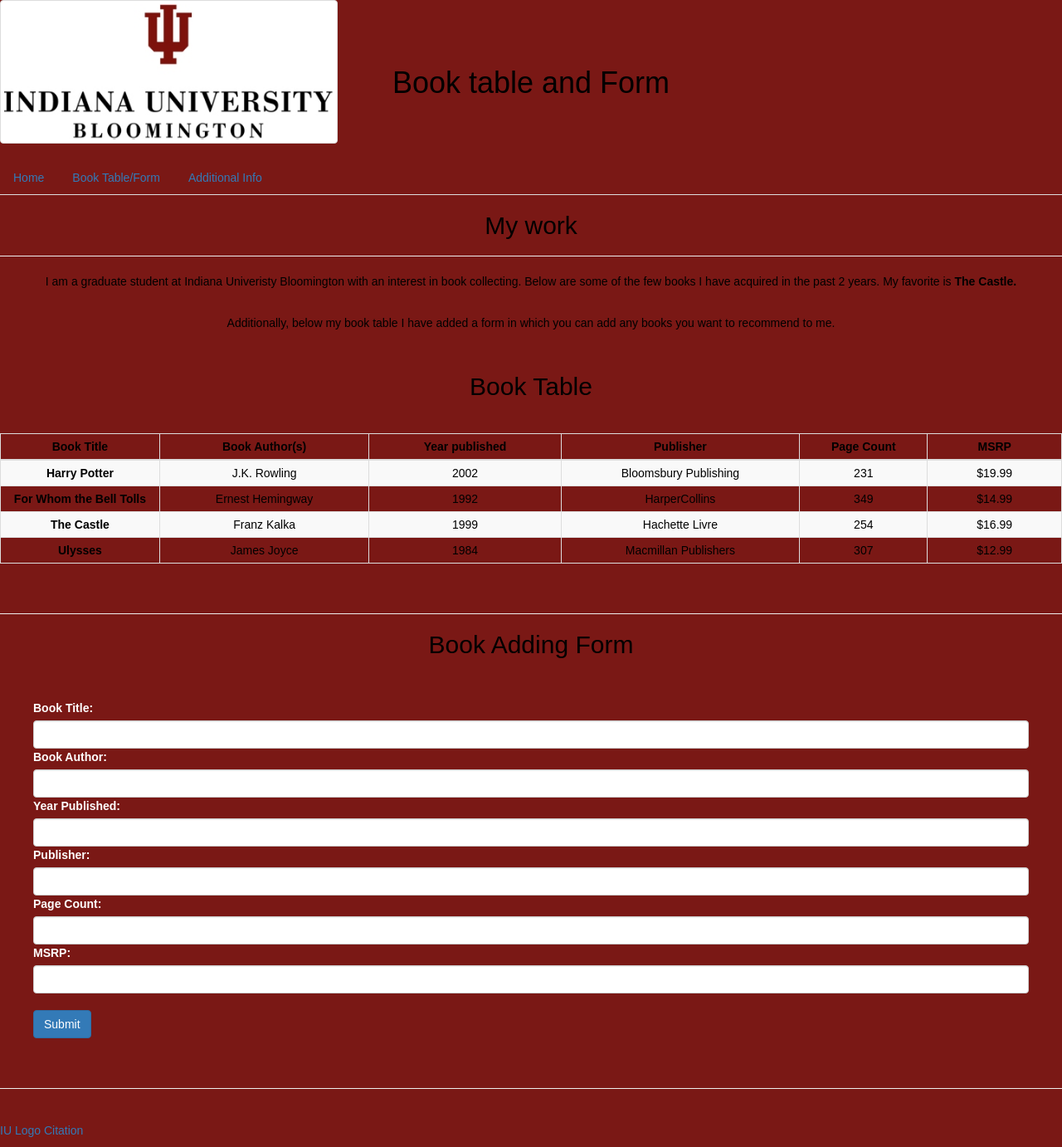
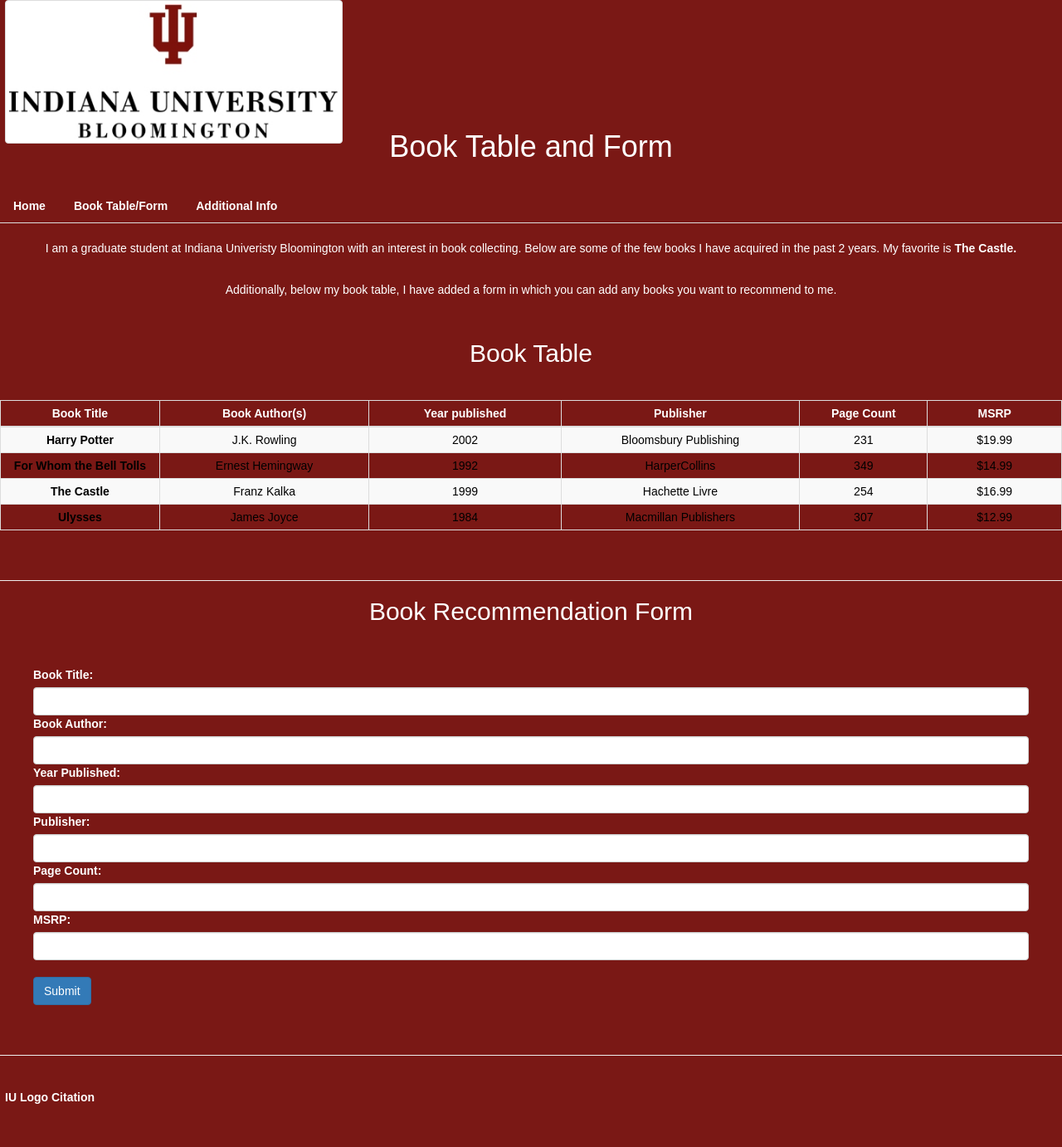
Before and after one commit to iu-msis/1-html-review-zolvera01, a PHP site: page /bookTableForm.html in a window 1280 px wide. Shown: the whole page at 83% size. After the commit the page ends 1330 px from the top, so only its background shows below. Run offline with PHP 8.4, Linux system fonts and the light colour scheme; some libraries are stand-ins or nearby versions.

Commit message:
This committ will add some of the CSS changes I have made along with other details to make the cite look cleaner.

```diff
--- a/public/CSS/style.css
+++ b/public/CSS/style.css
@@ -3,6 +3,16 @@ body {
             background-color: rgb(122,24,21);
 
             color: black;
+}
+header{
+            color:black;
+            font-size: xx-large;
+        }
+a{
+            font-weight: bold;
+            color: white;
+            padding: 6px;
+
 }
 form {
             background-color: rgb(122,24,21);
@@ -27,4 +37,5 @@ form {
 }
 .title{
             background-color: rgb(122,24,21);
+            color: white;
         }
--- a/public/bookTableForm.html
+++ b/public/bookTableForm.html
@@ -1,7 +1,7 @@
 <!doctype html>
 <html>
 <head>
-  <title>My Page Title</title>
+  <title>Book Form/Table</title>
 
   <link rel="stylesheet" href="https://maxcdn.bootstrapcdn.com/bootstrap/3.3.7/css/bootstrap.min.css">
   <script src="https://code.jquery.com/jquery-3.2.1.js"></script>
@@ -15,9 +15,10 @@
         <a href="https://www.in.gov/dva/images/companies/IU_logo.jpg"><img src="img/IU_logo.jpg" class="iu img-thumbnail" alt="Indiana Univeristy Bloomington" height=100px></a>
         </div>
         <div class="col-sm-6 col-md-4 col-lg-4">
-          <br><br><br><h1 class="text-center title">Book table and Form</h1>
+          <br><br><br><h1 class="title text-center">Book Table and Form</h1>
      </div>
-  </header>
+</header>
+</header>
   <br>
   <ul class="nav nav-tabs">
     <li class="nav-item">
@@ -31,13 +32,11 @@
     </li>
   </ul>
 
-
+<br>
   <div>
-    <h2 class="text-center">My work</h2>
-    <hr>
-        <p class="text-center"> I am a graduate student at Indiana Univeristy Bloomington with an interest in book collecting. Below are some of the few books I have acquired in the past 2 years. My favorite is <strong>The Castle.</strong></p>
+        <p class="title text-center"> I am a graduate student at Indiana Univeristy Bloomington with an interest in book collecting. Below are some of the few books I have acquired in the past 2 years. My favorite is <strong>The Castle.</strong></p>
         <br>
-        <p class="text-center"> Additionally, below my book table I have added a form in which you can add any books you want to recommend to me.</p>
+        <p class="title text-center"> Additionally, below my book table, I have added a form in which you can add any books you want to recommend to me.</p>
     </div>
 
 <main>
@@ -48,18 +47,18 @@
 
 <!----The following bootstrap table code has been acquired via the Bootstrap website as shown in class with some additions to fulfill the assignment requirements. The website can be found at:https://getbootstrap.com/docs/5.1/content/tables/-->
 
-    <h2 class="head text-center"> Book Table </h2>
+    <h2 class="title text-center"> Book Table </h2>
         <Div class="contain">
             <Div class="rows">
                 <table class="table table-bordered table-striped table-hover table-condensed">
                     <thead>
                     <tr>
-                        <th class="red text-center col-sm 2">Book Title</th>
-                        <th class="red text-center col-sm 2">Book Author(s)</th>
-                        <th class="red text-center col-sm 2">Year published</th>
-                        <th class="red text-center col-sm 2">Publisher</th>
-                        <th class="red text-center col-sm 2">Page Count</th>
-                        <th class="red text-center col-sm 2">MSRP</th>
+                        <th class="title text-center col-sm 2">Book Title</th>
+                        <th class="title text-center col-sm 2">Book Author(s)</th>
+                        <th class="title text-center col-sm 2">Year published</th>
+                        <th class="title text-center col-sm 2">Publisher</th>
+                        <th class="title text-center col-sm 2">Page Count</th>
+                        <th class="title text-center col-sm 2">MSRP</th>
                     </tr>
                     </thead>
                     <tbody>
@@ -102,7 +101,7 @@
 
      <br>
      <hr>
-     <p><h2 class="head text-center">Book Adding Form</h2></p>
+     <p><h2 class="title text-center">Book Recommendation Form</h2></p>
 <!----The following form code has been acquired via the Bootstrap website as shown in class. The website can be found at: https://getbootstrap.com/docs/5.1/components/navs-tabs/-->
      <form>
       <div class="mb-3">
```
Also changed, not shown: public/AdditionalInfo.html (+10 -9 lines), public/index.html (+8 -7 lines). Lines whose indentation alone changed are shown as unchanged.
